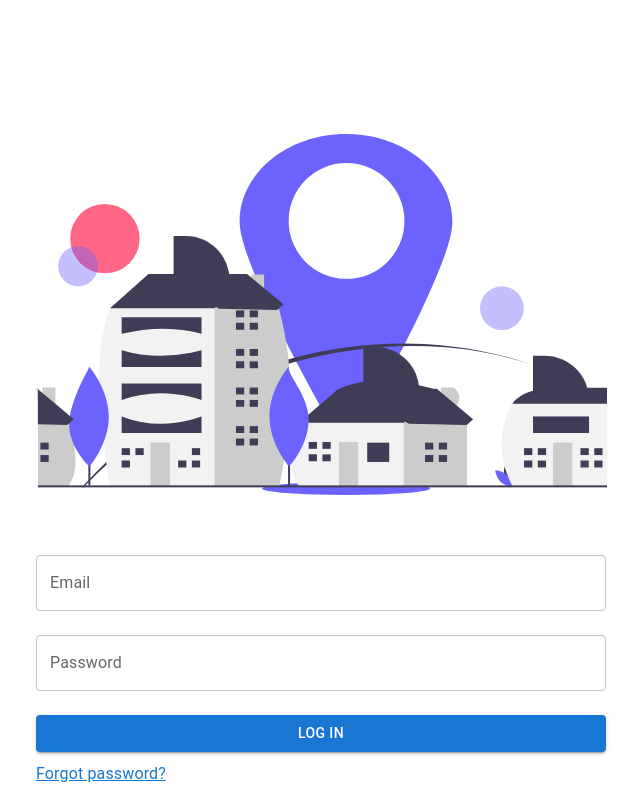
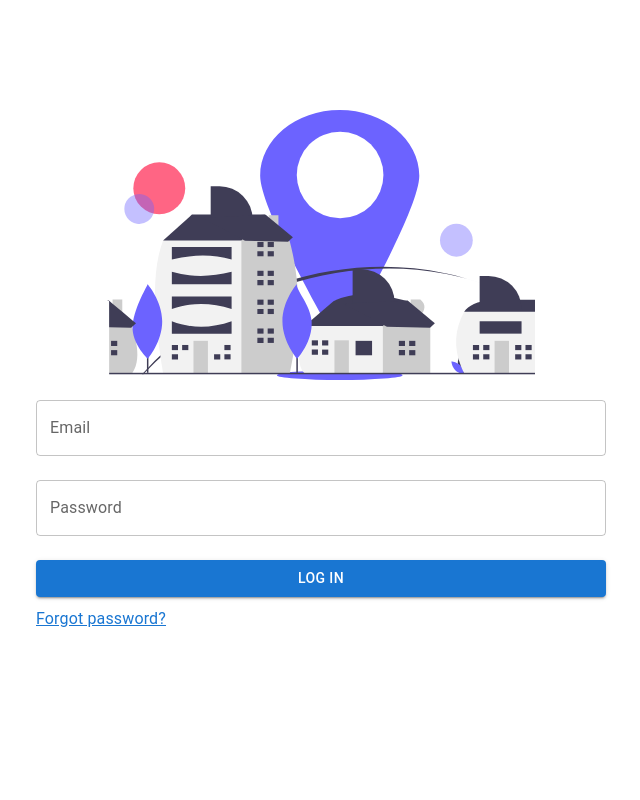
Before and after one commit to itechart-warehouse/frontend, a React (Create React App) app: page / in a window 1280 px wide. Shown: the whole page, without its empty margins (319-959 px from the left). Built offline with nearby package versions, Linux system fonts and the light colour scheme; no server answers.

Commit message:
W-32 Changed image size on login and recover password form

```diff
--- a/src/pages/login/LoginPage.tsx
+++ b/src/pages/login/LoginPage.tsx
@@ -25,13 +25,13 @@ function LoginPage() {
         spacing={0}
         direction="column"
         alignItems="center"
-        justifyContent="center"
         style={{ minHeight: "100vh" }}
       >
         <Box
           sx={{
-            height: "60px",
-            marginBottom: "60px",
+            height: "50px",
+            marginBottom: "30px",
+            marginTop: "30px",
           }}
         >
           {errorAlert()}
@@ -39,14 +39,13 @@ function LoginPage() {
         <Box
           component="img"
           sx={{
-            marginBottom: "60px",
+            height: "270px",
+            marginBottom: "20px",
           }}
           alt="Login"
           src={Login}
         />
-        <Grid item
-        sx={{ width: 570 }}
-        >
+        <Grid item sx={{ width: 570 }}>
           {/*<Typography*/}
           {/*  variant="h2"*/}
           {/*  component="div"*/}
--- a/src/pages/recover-password/RecoverPasswordPage.tsx
+++ b/src/pages/recover-password/RecoverPasswordPage.tsx
@@ -11,20 +11,20 @@ function RecoverPasswordPage() {
         spacing={0}
         direction="column"
         alignItems="center"
-        justifyContent="center"
+        // justifyContent="center"
         style={{ minHeight: "100vh" }}
       >
         <Box
           component="img"
           sx={{
-            marginBottom: "60px",
+            height: "270px",
+            marginBottom: "20px",
+            marginTop: "110px",
           }}
           alt="Login"
           src={Login}
         />
-        <Grid item
-          sx={{ width: 570 }}
-        >
+        <Grid item sx={{ width: 570 }}>
           <RecoverPasswordForm />
         </Grid>
       </Grid>
```
